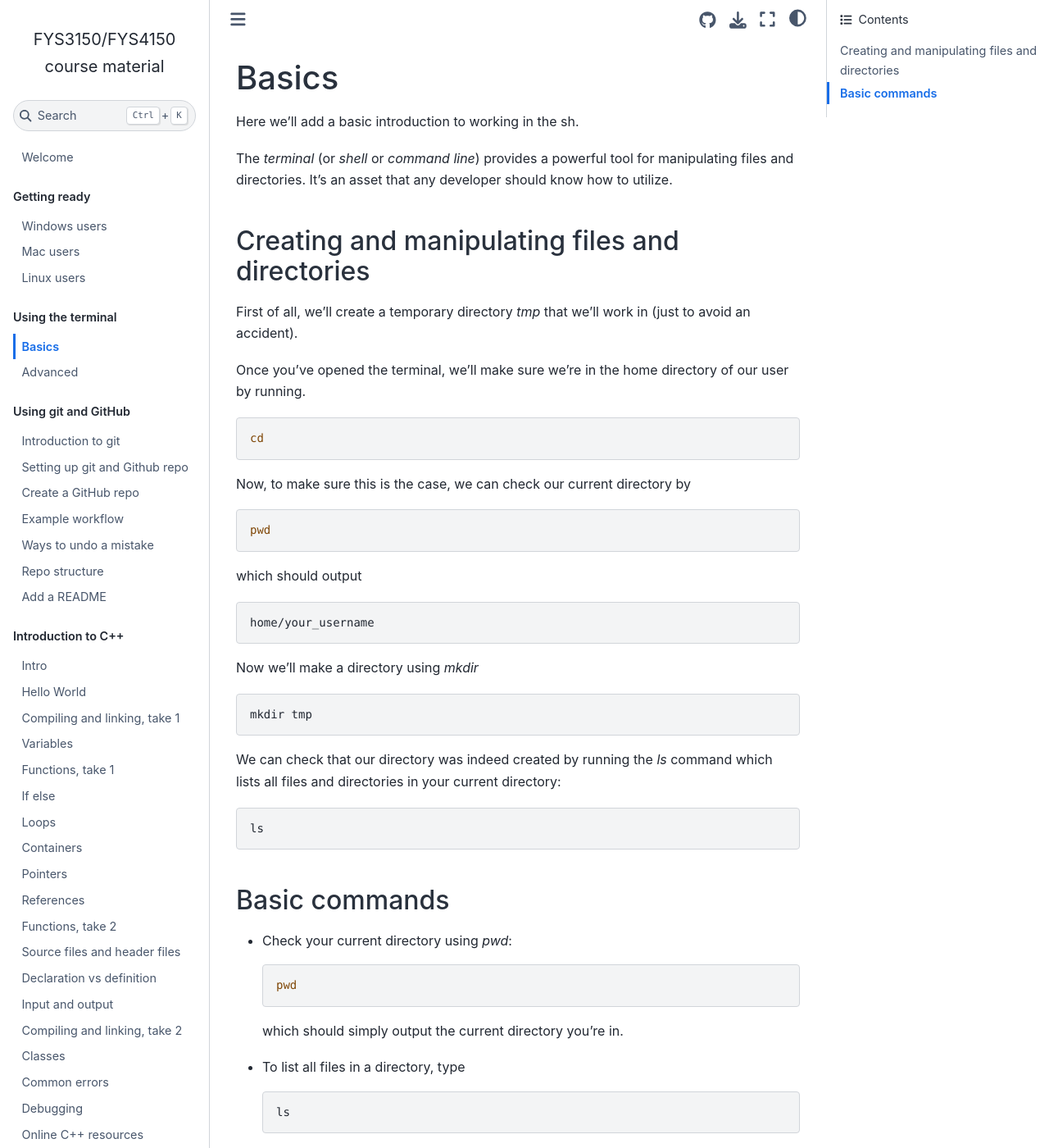
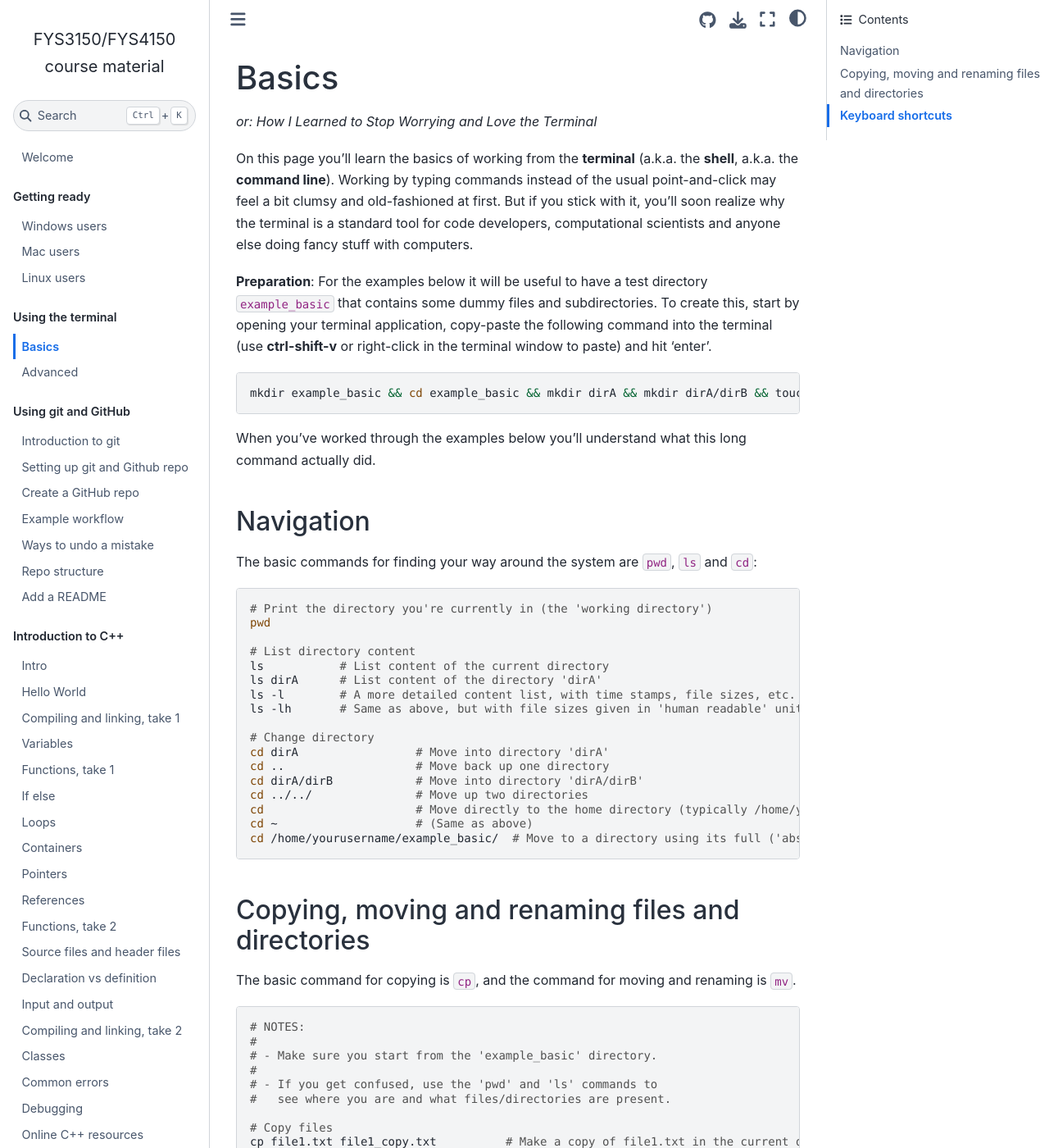
Before and after one commit to anderkve/FYS3150, a Jupyter Book: the page built from book/using_the_terminal/basics.md, in a window 1280 px wide and 1400 px high. Shown: the whole window at 82% size. Built offline with Jupyter Book 1.0.4 settings and Sphinx 7.4.7 and the Sphinx Book theme 1.1.4, drawn with Linux system fonts in a browser that asks for light colours; some of the changed text lies outside the part shown.

Commit message:
Terminal section: Started work on both the basic and the advanced tutorials.
	modified:   book/using_the_terminal/advanced.md
	modified:   book/using_the_terminal/basics.md

````diff
--- a/book/using_the_terminal/basics.md
+++ b/book/using_the_terminal/basics.md
@@ -1,8 +1,94 @@
 # Basics
+*or: How I Learned to Stop Worrying and Love the Terminal*
 
-Here we'll add a basic introduction to working in the sh.
+<!--
 
-The *terminal* (or *shell* or *command line*) provides a powerful tool for manipulating files and directories. It's an asset that any developer should know how to utilize.
+- shift-ctrl-c, shift-ctrl-v (or right click)
+- wildcards
+- tab completion
+- press up/down to run through commands
+
+-->
+
+
+On this page you'll learn the basics of working from the **terminal** (a.k.a. the **shell**, a.k.a. the **command line**). Working by typing commands instead of the usual point-and-click may feel a bit clumsy and old-fashioned at first. But if you stick with it, you'll soon realize why the terminal is a standard tool for code developers, computational scientists and anyone else doing fancy stuff with computers.
+
+**Preparation**: For the examples below it will be useful to have a test directory `example_basic` that contains some dummy files and subdirectories. To create this, start by opening your terminal application, copy-paste the following command into the terminal (use **ctrl-shift-v** or right-click in the terminal window to paste) and hit 'enter'.
+```sh
+mkdir example_basic && cd example_basic && mkdir dirA && mkdir dirA/dirB && touch file1.txt dirA/file2.txt dirA/dirB/file3.txt
+```
+When you've worked through the examples below you'll understand what this long command actually did.
+
+
+## Navigation
+
+The basic commands for finding your way around the system are `pwd`, `ls` and `cd`:
+
+```sh
+# Print the directory you're currently in (the 'working directory')
+pwd
+
+# List directory content
+ls           # List content of the current directory
+ls dirA      # List content of the directory 'dirA'
+ls -l        # A more detailed content list, with time stamps, file sizes, etc.
+ls -lh       # Same as above, but with file sizes given in 'human readable' units
+
+# Change directory
+cd dirA                 # Move into directory 'dirA'
+cd ..                   # Move back up one directory
+cd dirA/dirB            # Move into directory 'dirA/dirB'
+cd ../../               # Move up two directories
+cd                      # Move directly to the home directory (typically /home/yourusername/)
+cd ~                    # (Same as above)
+cd /home/yourusername/example_basic/  # Move to a directory using its full ('absolute') path
+
+```
+
+
+## Copying, moving and renaming files and directories
+
+The basic command for copying is `cp`, and the command for moving and renaming is `mv`.
+
+```sh
+# NOTES:
+#
+# - Make sure you start from the 'example_basic' directory.
+#
+# - If you get confused, use the 'pwd' and 'ls' commands to
+#   see where you are and what files/directories are present.
+
+# Copy files
+cp file1.txt file1_copy.txt          # Make a copy of file1.txt in the current directory
+cp file1.txt dirA/file1_copy.txt     # Make a second copy and place it in dirA
+
+# Copy directories
+cp -r dirA dirA_copy                 # Note the -r ('recursive') option for copying directories
+
+# Move files
+mv file1.txt dirA/                   # Move file1.txt into the directory dirA
+
+# Rename files and directories
+mv file1_copy.txt file1_renamed.txt  # Rename file1_copy.txt to file1_renamed.txt
+mv dirA_copy dirA_renamed            # Rename the directory dirA_copy to dirA_renamed
+```
+
+
+## Keyboard shortcuts
+
+There are a bunch of useful keyboard shortcuts you can use when typing commands
+
+- Press **up** and **down** to cycle through the previous commands you've run
+
+- When typing some long file/directory name, press **tab** to auto-complete it. If there are multiple possible matches, press **tab** twice to see the alternatives
+
+- When editing some long command, use **ctrl-right** and **ctrl-left** to move the cursor word by word
+
+- Use **ctrl-shift-c** and **ctrl-shift-v** to copy/paste text
+
+- To search for a command you've run before, press **ctrl-r** and start typing the command. You can press **ctrl-r** again to cycle through alternatives
+
+<!--
 
 ## Creating and manipulating files and directories
 
@@ -90,3 +176,5 @@ ls
   ```sh
   rm -r dir
   ```
+
+-->
````
Also changed, not shown: book/using_the_terminal/advanced.md (+63 -1 lines).
